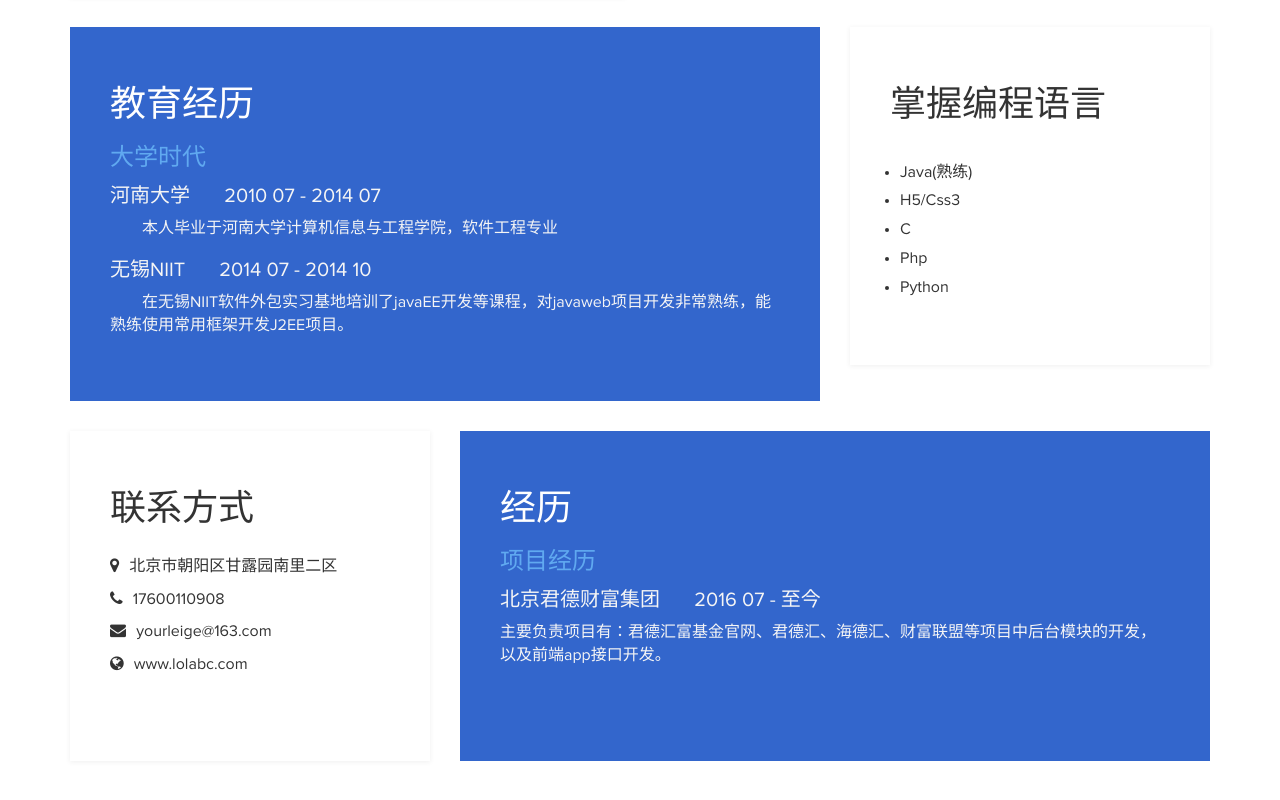
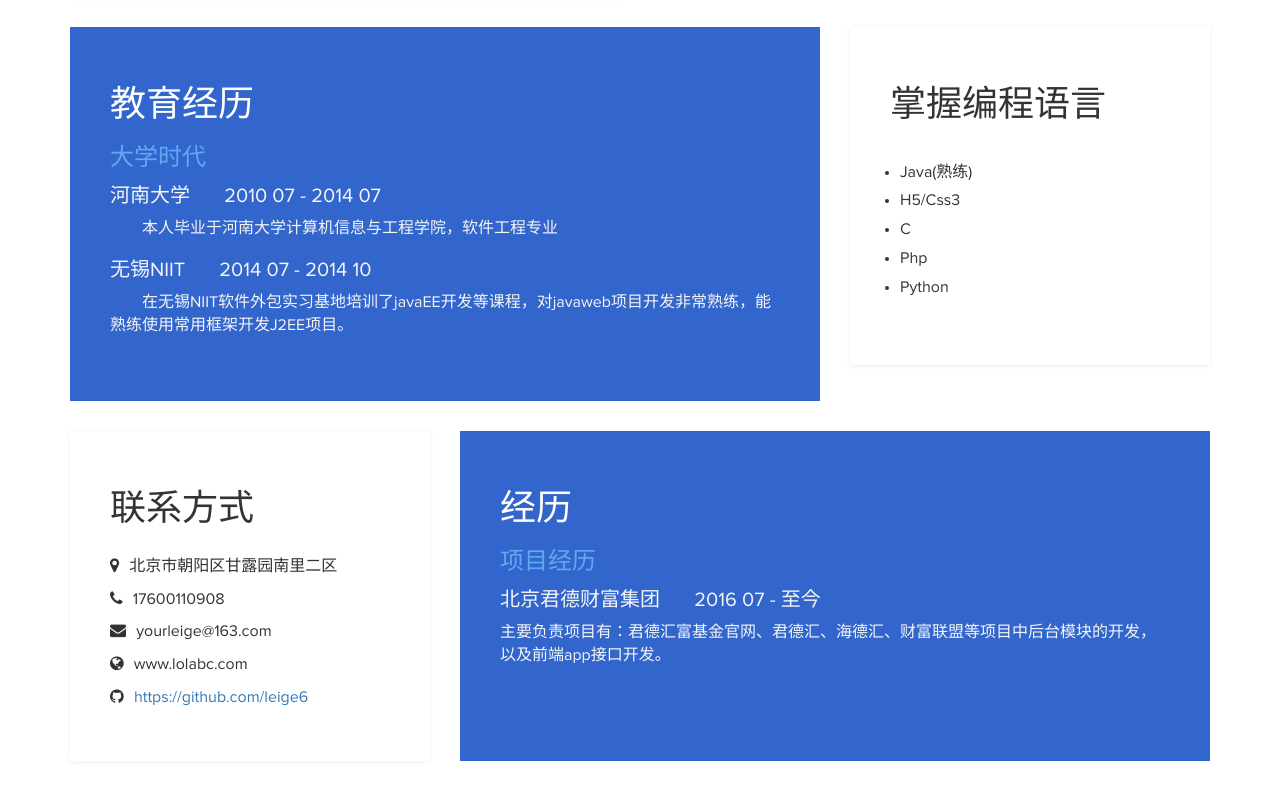
Before and after one commit to leige6/leige6.github.io, a plain HTML site: page index.html in a window 1280 px wide. Shown: the part 902-1702 px from the top of the page. Drawn offline with Linux system fonts and the light colour scheme.

Commit message:
添加github信息

```diff
--- a/index.html
+++ b/index.html
@@ -104,6 +104,7 @@
 					<p><i class="fa fa-phone"></i> 17600110908</p>
 					<p><i class="fa fa-envelope"></i> yourleige@163.com</p>
 					<p><i class="fa fa-globe"></i> www.lolabc.com</p>
+				    <p><i class="fa fa-github"></i> <a href="https://github.com/leige6" target="_blank">https://github.com/leige6</a></p>
 			</div>
 		</div>
 		<div class="col-md-8 col-sm-12">
```
